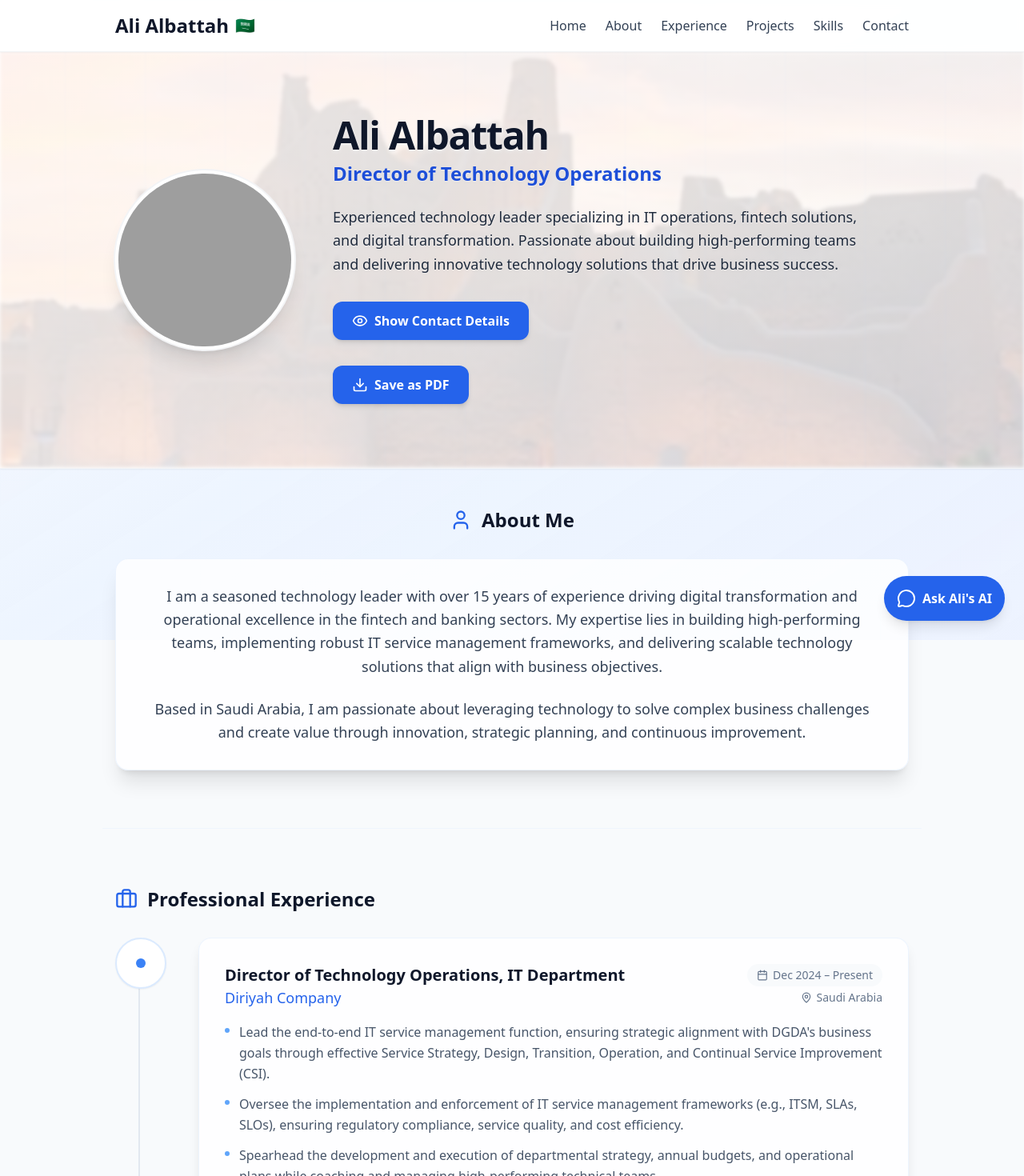
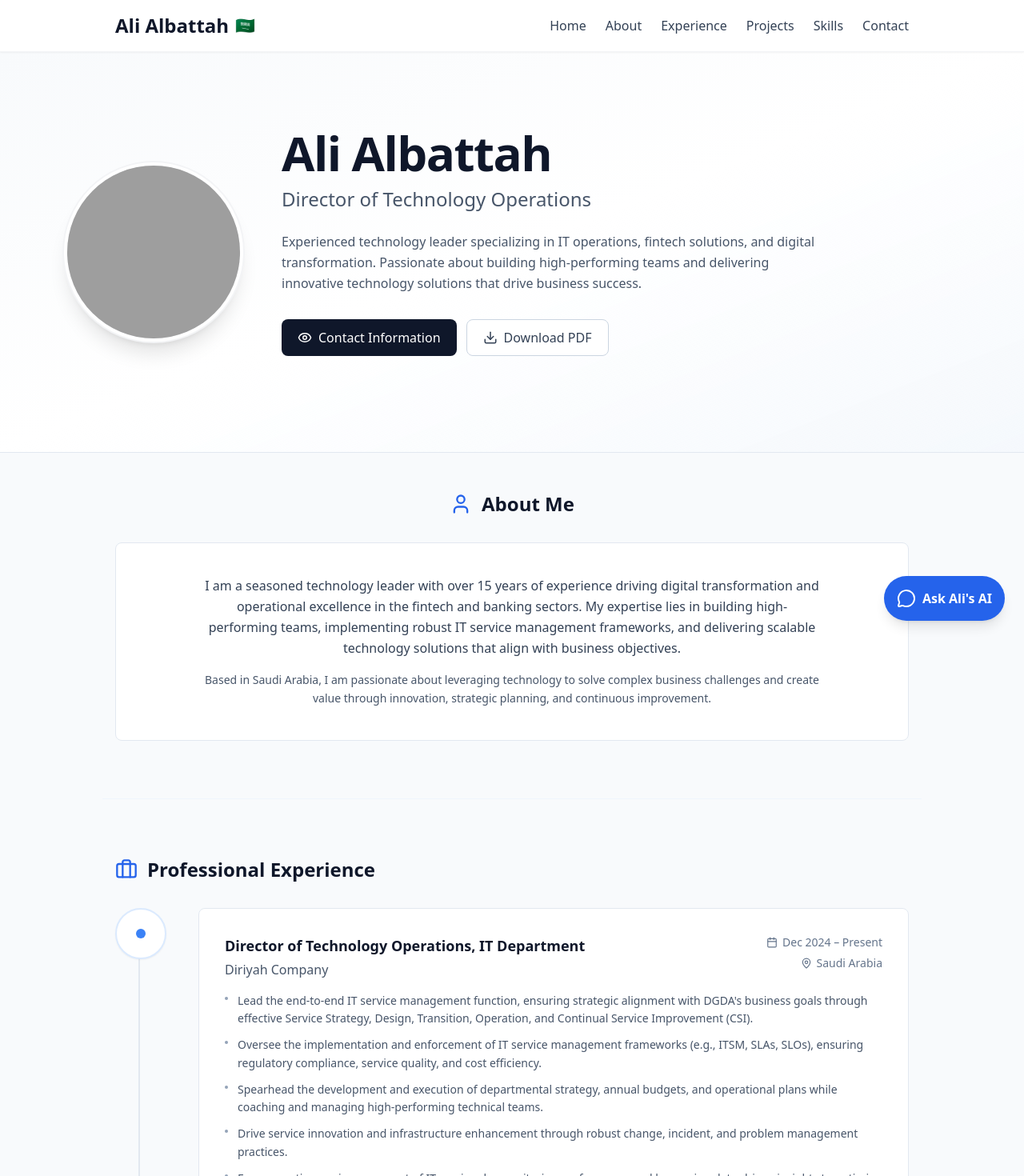
Before and after one commit to aalbattah/Ali_Profile, a React (Vite) app: page / in a window 1280 px wide. Shown: the top 1470 px of the page at 80% size. Built offline with nearby package versions, Linux system fonts and the light colour scheme; grey boxes are pictures that could not be loaded.

Commit message:
Redesign for professional corporate look: clean backgrounds, simplified styling, better typography

```diff
--- a/App.tsx
+++ b/App.tsx
@@ -23,51 +23,8 @@ const App: React.FC = () => {
     <>
       <Loading />
       <div className="min-h-screen text-slate-800 font-sans selection:bg-blue-100 selection:text-blue-900 relative overflow-hidden">
-      {/* Tech/Fintech Background Pattern */}
-      <div
-        className="fixed inset-0 -z-10 opacity-20"
-        style={{
-          background: `
-            linear-gradient(135deg, #667eea 0%, #764ba2 25%, #f093fb 50%, #4facfe 75%, #00f2fe 100%),
-            radial-gradient(circle at 20% 50%, rgba(59, 130, 246, 0.1) 0%, transparent 50%),
-            radial-gradient(circle at 80% 80%, rgba(139, 92, 246, 0.1) 0%, transparent 50%),
-            radial-gradient(circle at 40% 20%, rgba(236, 72, 153, 0.1) 0%, transparent 50%)
-          `,
-          backgroundSize: '400% 400%, 100% 100%, 100% 100%, 100% 100%',
-          animation: 'gradient 15s ease infinite'
-        }}
-      />
-      {/* Digital Grid Pattern */}
-      <div
-        className="fixed inset-0 -z-10 opacity-10"
-        style={{
-          backgroundImage: `
-            linear-gradient(rgba(59, 130, 246, 0.1) 1px, transparent 1px),
-            linear-gradient(90deg, rgba(59, 130, 246, 0.1) 1px, transparent 1px)
-          `,
-          backgroundSize: '50px 50px'
-        }}
-      />
-      {/* Circuit-like Pattern */}
-      <div
-        className="fixed inset-0 -z-10 opacity-5"
-        style={{
-          backgroundImage: `
-            radial-gradient(circle at 2px 2px, rgba(59, 130, 246, 0.3) 1px, transparent 0)
-          `,
-          backgroundSize: '40px 40px'
-        }}
-      />
-      {/* Base gradient overlay */}
-      <div className="fixed inset-0 -z-10 bg-gradient-to-br from-slate-50/95 via-blue-50/90 to-indigo-50/95" />
-
-      <style>{`
-        @keyframes gradient {
-          0% { background-position: 0% 50%; }
-          50% { background-position: 100% 50%; }
-          100% { background-position: 0% 50%; }
-        }
-      `}</style>
+      {/* Clean professional background */}
+      <div className="fixed inset-0 -z-10 bg-slate-50" />
 
       <ScrollProgress />
       <Header />
--- a/components/About.tsx
+++ b/components/About.tsx
@@ -12,14 +12,14 @@ const About: React.FC = () => {
           </h2>
         </div>
 
-        <div className="bg-white/80 backdrop-blur-sm rounded-2xl shadow-xl border border-blue-100/50 p-6 md:p-8">
-          <p className="text-lg text-slate-700 leading-relaxed mb-6 text-center">
+        <div className="bg-white rounded-lg border border-slate-200 p-8 md:p-10">
+          <p className="text-slate-700 leading-relaxed mb-4 text-center max-w-3xl mx-auto">
             I am a seasoned technology leader with over 15 years of experience driving digital transformation
             and operational excellence in the fintech and banking sectors. My expertise lies in building
             high-performing teams, implementing robust IT service management frameworks, and delivering
             scalable technology solutions that align with business objectives.
           </p>
-          <p className="text-lg text-slate-700 leading-relaxed text-center">
+          <p className="text-slate-600 leading-relaxed text-center max-w-3xl mx-auto text-sm">
             Based in Saudi Arabia, I am passionate about leveraging technology to solve complex business
             challenges and create value through innovation, strategic planning, and continuous improvement.
           </p>
--- a/components/Experience.tsx
+++ b/components/Experience.tsx
@@ -26,14 +26,14 @@ const Experience: React.FC = () => {
                 </div>
 
                 {/* Content Card */}
-                <div className="flex-1 bg-white/80 backdrop-blur-sm p-6 md:p-8 rounded-2xl shadow-lg border border-blue-100/50 hover:shadow-xl hover:border-blue-200 transition-all transform hover:scale-[1.01]">
+                <div className="flex-1 bg-white p-6 md:p-8 rounded-lg border border-slate-200 hover:border-slate-300 transition-colors">
                   <div className="flex flex-col md:flex-row md:items-start justify-between mb-4 gap-2">
                     <div>
-                      <h3 className="text-xl font-bold text-slate-900">{job.role}</h3>
-                      <h4 className="text-lg text-blue-600 font-medium">{job.company}</h4>
+                      <h3 className="text-lg font-semibold text-slate-900 mb-1">{job.role}</h3>
+                      <h4 className="text-base text-slate-600 font-medium">{job.company}</h4>
                     </div>
-                    <div className="flex flex-col items-start md:items-end text-sm text-slate-500 gap-1">
-                      <div className="flex items-center gap-1.5 bg-slate-50 px-3 py-1 rounded-full">
+                    <div className="flex flex-col items-start md:items-end text-sm text-slate-500 gap-1.5">
+                      <div className="flex items-center gap-1.5">
                         <Calendar size={14} />
                         <span>{job.period}</span>
                       </div>
@@ -44,10 +44,10 @@ const Experience: React.FC = () => {
                     </div>
                   </div>
 
-                  <ul className="space-y-3">
+                  <ul className="space-y-2.5">
                     {job.details.map((detail, i) => (
-                      <li key={i} className="flex items-start gap-3 text-slate-600 leading-relaxed">
-                        <span className="mt-2 w-1.5 h-1.5 bg-blue-400 rounded-full flex-shrink-0" />
+                      <li key={i} className="flex items-start gap-3 text-slate-600 leading-relaxed text-sm">
+                        <span className="mt-1.5 w-1 h-1 bg-slate-400 rounded-full flex-shrink-0" />
                         <span>{detail}</span>
                       </li>
                     ))}
--- a/components/Hero.tsx
+++ b/components/Hero.tsx
@@ -14,31 +14,8 @@ const Hero: React.FC = () => {
   }, [encodedEmail]);
 
   return (
-    <div className="relative bg-white shadow-sm border-b border-gray-100 overflow-hidden" id="hero-section" data-animate>
-      {/* Background Image */}
-      <div
-        className="absolute inset-0 bg-cover bg-center bg-no-repeat"
-        style={{
-          backgroundImage: `url(${import.meta.env.BASE_URL}images/1760790880747.jpeg)`,
-          filter: 'blur(2px)',
-          opacity: 0.5
-        }}
-      />
-      {/* Tech Pattern Overlay */}
-      <div
-        className="absolute inset-0 opacity-30"
-        style={{
-          backgroundImage: `
-            linear-gradient(90deg, transparent 79px, rgba(59, 130, 246, 0.1) 81px, rgba(59, 130, 246, 0.1) 82px, transparent 84px),
-            linear-gradient(rgba(59, 130, 246, 0.05) 1px, transparent 1px)
-          `,
-          backgroundSize: '100px 50px'
-        }}
-      />
-      {/* Overlay for better text readability */}
-      <div className="absolute inset-0 bg-gradient-to-br from-white/75 via-white/70 to-blue-50/60" />
-
-      <div className="relative max-w-5xl mx-auto px-4 py-12 sm:py-20 z-10">
+    <div className="relative bg-gradient-to-br from-slate-50 via-white to-blue-50/30 border-b border-slate-200" id="hero-section" data-animate>
+      <div className="max-w-6xl mx-auto px-4 py-16 sm:py-24">
         <div className="flex flex-col md:flex-row items-center gap-8 md:gap-12">
           {/* Profile Image Placeholder - Assuming a professional avatar style */}
           <div className="relative group">
@@ -55,65 +32,59 @@ const Hero: React.FC = () => {
           </div>
 
           <div className="flex-1 text-center md:text-left">
-            <h1 className="text-4xl md:text-5xl font-bold text-slate-900 tracking-tight mb-2 drop-shadow-sm" style={{ textShadow: '0 2px 4px rgba(255,255,255,0.8)' }}>{name}</h1>
-            <h2 className="text-xl md:text-2xl text-blue-700 font-semibold mb-6 drop-shadow-sm" style={{ textShadow: '0 1px 2px rgba(255,255,255,0.8)' }}>{title}</h2>
+            <h1 className="text-4xl md:text-5xl lg:text-6xl font-bold text-slate-900 tracking-tight mb-3">{name}</h1>
+            <h2 className="text-xl md:text-2xl text-slate-600 font-medium mb-6">{title}</h2>
 
-            <p className="text-slate-800 leading-relaxed mb-8 max-w-2xl mx-auto md:mx-0 text-lg font-medium drop-shadow-sm" style={{ textShadow: '0 1px 2px rgba(255,255,255,0.8)' }}>
+            <p className="text-slate-600 leading-relaxed mb-8 max-w-2xl mx-auto md:mx-0 text-base">
               {objective}
             </p>
 
             {!showContact ? (
-              <div className="flex justify-center md:justify-start mb-8">
+              <div className="flex flex-wrap justify-center md:justify-start gap-3 mb-6">
                 <button
                   onClick={() => setShowContact(true)}
-                  className="flex items-center gap-2 px-6 py-3 bg-blue-600 hover:bg-blue-700 text-white rounded-xl font-semibold transition-all shadow-md hover:shadow-lg active:scale-95"
+                  className="flex items-center gap-2 px-5 py-2.5 bg-slate-900 hover:bg-slate-800 text-white rounded-lg font-medium transition-colors"
                 >
-                  <Eye size={20} />
-                  <span>Show Contact Details</span>
+                  <Eye size={18} />
+                  <span>Contact Information</span>
+                </button>
+                <button
+                  onClick={() => window.print()}
+                  className="flex items-center gap-2 px-5 py-2.5 bg-white hover:bg-slate-50 text-slate-700 rounded-lg font-medium transition-colors border border-slate-300"
+                >
+                  <Download size={18} />
+                  <span>Download PDF</span>
                 </button>
               </div>
             ) : (
-              <div className="space-y-4 mb-8">
-                <div className="flex flex-wrap justify-center md:justify-start gap-4">
-                  <a href={`mailto:${email}`} className="flex items-center gap-2 px-4 py-2 bg-white/90 hover:bg-white text-slate-800 rounded-lg transition-colors border-2 border-slate-300 shadow-sm font-medium">
-                    <Mail size={18} />
+              <div className="space-y-3 mb-6">
+                <div className="flex flex-wrap justify-center md:justify-start gap-3">
+                  <a href={`mailto:${email}`} className="flex items-center gap-2 px-4 py-2 bg-white hover:bg-slate-50 text-slate-700 rounded-lg transition-colors border border-slate-300 text-sm font-medium">
+                    <Mail size={16} />
                     <span>{email}</span>
                   </a>
                   <a
                     href={`https://wa.me/${phone.replace(/[^0-9]/g, '')}`}
                     target="_blank"
                     rel="noopener noreferrer"
-                    className="flex items-center gap-2 px-4 py-2 bg-white/90 hover:bg-white text-slate-800 rounded-lg transition-colors border-2 border-slate-300 shadow-sm font-medium"
+                    className="flex items-center gap-2 px-4 py-2 bg-white hover:bg-slate-50 text-slate-700 rounded-lg transition-colors border border-slate-300 text-sm font-medium"
                   >
-                    <MessageCircle size={18} />
-                    <span>WhatsApp: {phone}</span>
+                    <MessageCircle size={16} />
+                    <span>{phone}</span>
                   </a>
-                  <div className="flex items-center gap-2 px-4 py-2 bg-white/90 text-slate-800 rounded-lg border-2 border-slate-300 shadow-sm font-medium">
-                    <MapPin size={18} />
+                  <div className="flex items-center gap-2 px-4 py-2 bg-white text-slate-700 rounded-lg border border-slate-300 text-sm font-medium">
+                    <MapPin size={16} />
                     <span>{location}</span>
                   </div>
                 </div>
-                <div className="flex justify-center md:justify-start">
-                  <button
-                    onClick={() => setShowContact(false)}
-                    className="flex items-center gap-2 px-4 py-2 text-slate-600 hover:text-slate-800 text-sm transition-colors"
-                  >
-                    <EyeOff size={16} />
-                    <span>Hide Contact Details</span>
-                  </button>
-                </div>
+                <button
+                  onClick={() => setShowContact(false)}
+                  className="text-sm text-slate-500 hover:text-slate-700 transition-colors"
+                >
+                  Hide Contact
+                </button>
               </div>
             )}
-
-            <div className="flex justify-center md:justify-start">
-              <button
-                onClick={() => window.print()}
-                className="flex items-center gap-2 bg-blue-600 hover:bg-blue-700 text-white px-6 py-3 rounded-xl font-semibold transition-all shadow-md hover:shadow-lg active:scale-95"
-              >
-                <Download size={20} />
-                Save as PDF
-              </button>
-            </div>
           </div>
         </div>
       </div>
```
Also changed, not shown: components/Skills.tsx (+22 -22 lines).
